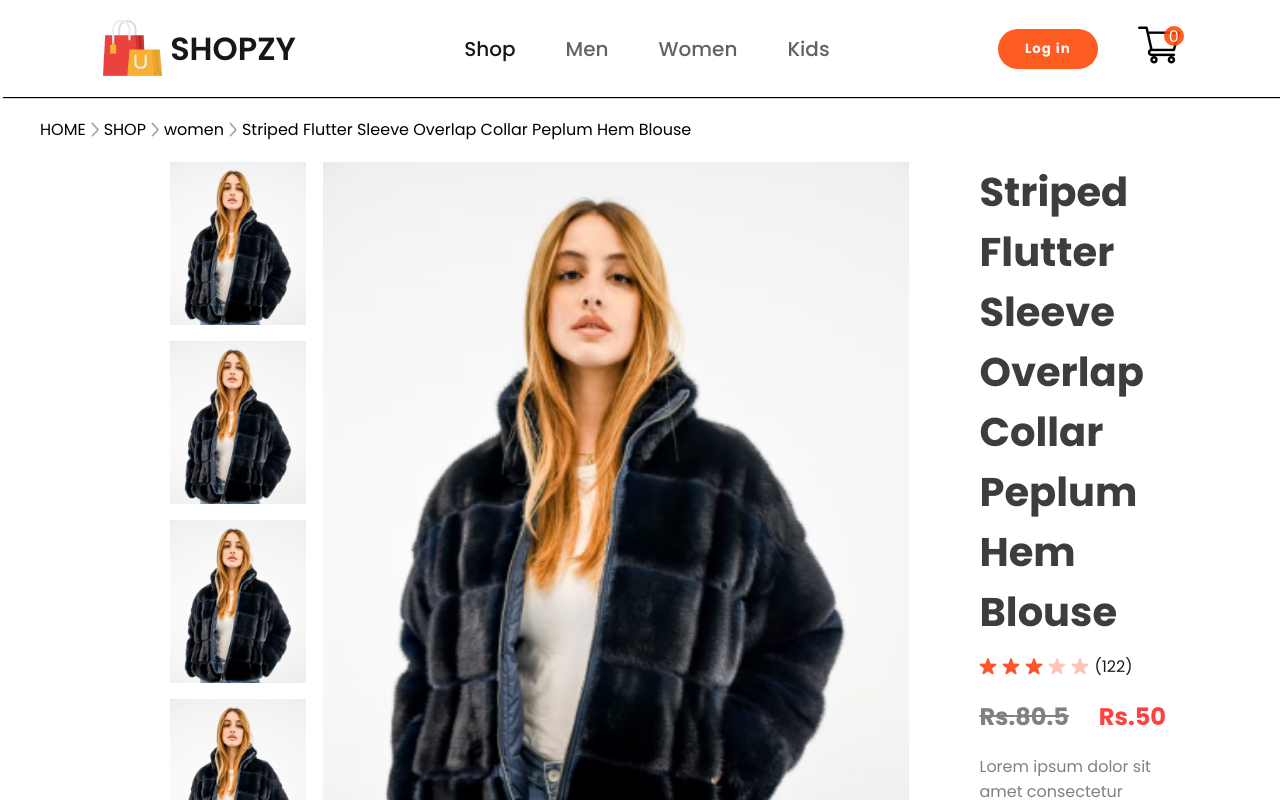
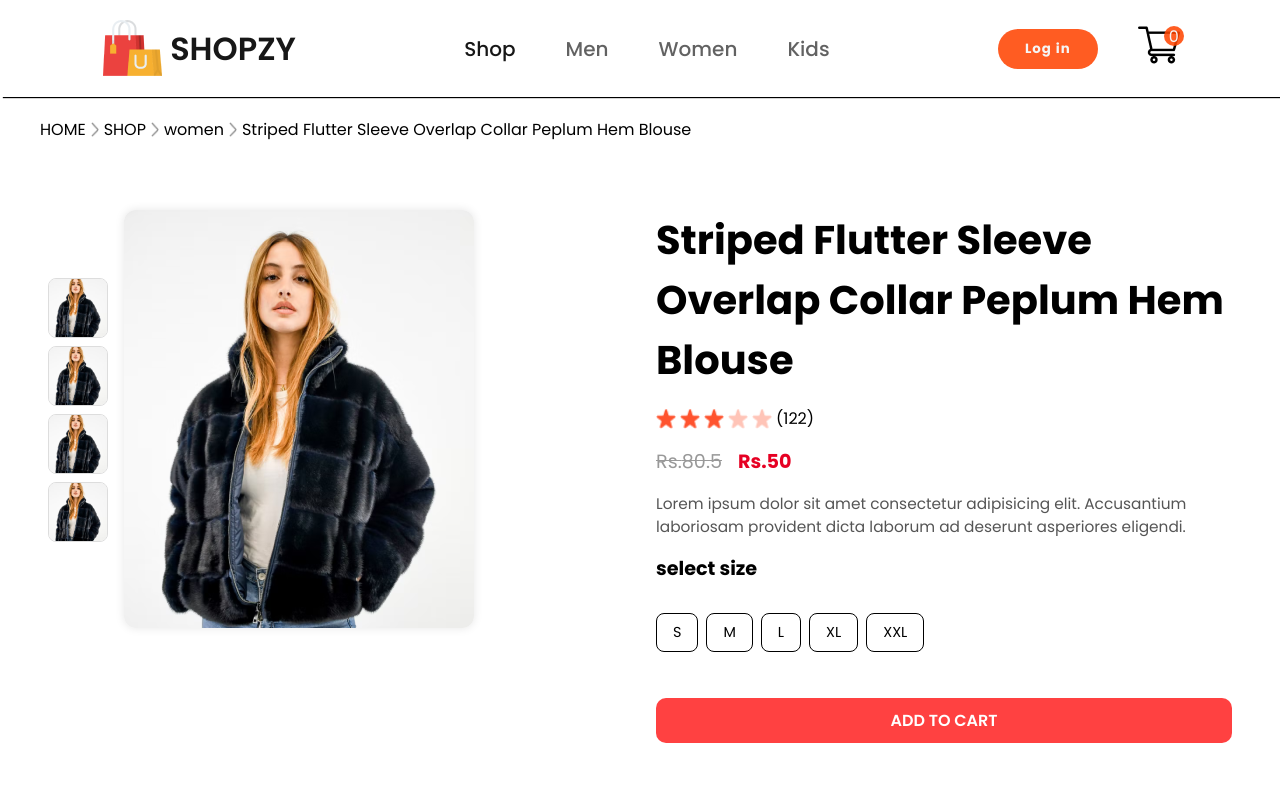
Before and after one commit to Thushan2002/Mahi-clothingsite-react-vite, a React (Vite) app: page /product/1 in a window 1280 px wide. Shown: the top 800 px of the page. Built offline with nearby package versions, Linux system fonts and the light colour scheme.

Commit message:
fix: product and product dispaly updated

```diff
--- a/src/components/productDisplay/ProductDisplay.css
+++ b/src/components/productDisplay/ProductDisplay.css
@@ -1,124 +1,186 @@
 .productDisplay {
     display: flex;
-    margin: 0px 170px;
+    gap: 2rem;
+    padding: 3rem;
+    align-items: flex-start;
+    flex-wrap: wrap;
 }
 
+/* LEFT SECTION */
 .productDisplay-left {
+    flex: 1;
+    height: 400px;
     display: flex;
-    gap: 17px;
+    gap: 1rem;
+    align-items: flex-start;
 }
 
 .productDisplay-img-list {
+    height: 100%;
     display: flex;
     flex-direction: column;
-    gap: 16px;
+    gap: 0.5rem;
+    flex-wrap: wrap;
+    justify-content: center;
 }
 
 .productDisplay-img-list img {
-    height: 163px;
+    width: 60px;
+    height: 60px;
+    object-fit: cover;
+    border-radius: 0.5rem;
+    cursor: pointer;
+    border: 1px solid #ddd;
 }
 
 .productDisplay-main-img {
-    width: 586px;
-    height: 700px;
+    width: 100%;
+    max-width: 400px;
+    height: auto;
+    border-radius: 0.75rem;
+    object-fit: cover;
+    box-shadow: 0 0 10px rgba(0, 0, 0, 0.1);
 }
 
+/* RIGHT SECTION */
 .productDisplay-right {
-    margin: 0px 70px;
+    flex: 1;
     display: flex;
     flex-direction: column;
+    gap: 1rem;
+    justify-content: flex-start;
 }
 
 .productDisplay-right h1 {
-    color: #3d3d3d;
-    font-size: 40px;
-    font-weight: 700;
+    font-size: clamp(1.5rem, 2vw + 1rem, 2.5rem);
+    margin: 0;
 }
 
 .productDisplay-right-stars {
     display: flex;
     align-items: center;
-    margin-top: 12px;
-    gap: 5px;
-    color: #1c1c1c;
+    gap: 0.25rem;
+}
+
+.productDisplay-right-stars img {
+    width: 20px;
+    height: 20px;
 }
 
 .productDisplay-right-prices {
     display: flex;
-    margin: 20px 0px;
-    gap: 30px;
-    font-size: 24px;
-    font-weight: 700;
+    gap: 1rem;
+    font-size: clamp(1rem, 1.5vw, 1.25rem);
 }
 
 .productDisplay-right-price-old {
-    color: #818181;
+    color: #999;
     text-decoration: line-through;
 }
 
 .productDisplay-right-price-new {
-    color: #ff4141;
+    color: #e60023;
+    font-weight: bold;
 }
 
 .productDisplay-right-description {
-    font-size: clamp(1rem, 1.2vw, 2.2rem);
-    color: #818181;
-}
-
-.productDisplay-right-size {
-    display: flex;
-    flex-direction: column;
-    margin: 10px 0px;
+    color: #555;
+    line-height: 1.5;
+    font-size: clamp(0.9rem, 1.2vw, 1.1rem);
 }
 
 .productDisplay-right-size h1 {
-    font-size: clamp(1rem, 2.2vw, 2.2rem);
+    font-size: clamp(1rem, 1.5vw, 1.2rem);
+    margin-bottom: 0.5rem;
 }
 
 .productDisplay-right-size-select {
     display: flex;
-    width: 50%;
-    margin: 10px 0px;
-    align-items: center;
-    justify-content: space-between;
-    gap: 5px;
+    gap: 0.5rem;
+    flex-wrap: wrap;
 }
 
 .productDisplay-right-size-select div {
-    display: flex;
-    align-items: center;
-    justify-content: center;
-    width: 20%;
-    padding: 2px;
-    border: 1px solid #3d3d3d;
-    border-radius: 10px;
+    border: 1px solid #000;
+    padding: 0.5rem 1rem;
+    cursor: pointer;
+    border-radius: 0.5rem;
+    transition: 0.3s ease;
+    font-size: clamp(0.9rem, 1vw, 1rem);
+    color: #000;
+    text-align: center;
 }
 
 .productDisplay-right-size-select div:hover {
-    color: white;
-    background: #ff4141;
-    border: 1px solid white;
+    background-color: #f0f0f0;
 }
 
 .productDisplay-right button {
     display: flex;
     align-items: center;
     justify-content: center;
-    padding: 5px;
     font-size: 16px;
     font-weight: 600;
     color: white;
     background: #ff4141;
+    padding: 10px 3px;
+    border-radius: 10px;
     margin-bottom: 40px;
     border: none;
     outline: none;
-    cursor: pointer;
+}
+
+button:hover {
+    background-color: #0056b3;
 }
 
 .productDisplay-right-category {
-    margin-top: 10px;
+    color: #666;
+    font-size: clamp(0.9rem, 1vw, 1rem);
 }
 
 .productDisplay-right-category span {
-    font-weight: 600;
+    font-weight: bold;
+    color: #000;
 }
+
+/* RESPONSIVE */
+@media screen and (max-width: 1024px) {
+    .productDisplay {
+        flex-direction: column;
+        align-items: center;
+    }
+
+    .productDisplay-left,
+    .productDisplay-right {
+        width: 100%;
+        max-width: 600px;
+        align-items: center;
+    }
+
+    .productDisplay-img-list {
+        justify-content: center;
+    }
+
+    .productDisplay-main-img {
+        width: 100%;
+        height: auto;
+    }
+
+    .productDisplay-right {
+        align-items: center;
+        text-align: center;
+    }
+
+    .productDisplay-right-prices {
+        justify-content: center;
+    }
+
+    .productDisplay-right-stars {
+        justify-content: center;
+    }
+
+    .productDisplay-right-size-select {
+        justify-content: center;
+    }
+}
--- a/src/pages/product/Product.css
+++ b/src/pages/product/Product.css
@@ -0,0 +1,18 @@
+.productDisplay-right-size-select {
+    display: flex;
+    margin: 30px 0px;
+    gap: 30px;
+}
+
+.productDisplay-right button {
+    display: flex;
+    align-items: center;
+    justify-content: center;
+    font-size: 16px;
+    font-weight: 600;
+    color: white;
+    background: #ff4141;
+    margin-bottom: 40px;
+    border: none;
+    outline: none;
+}
```
